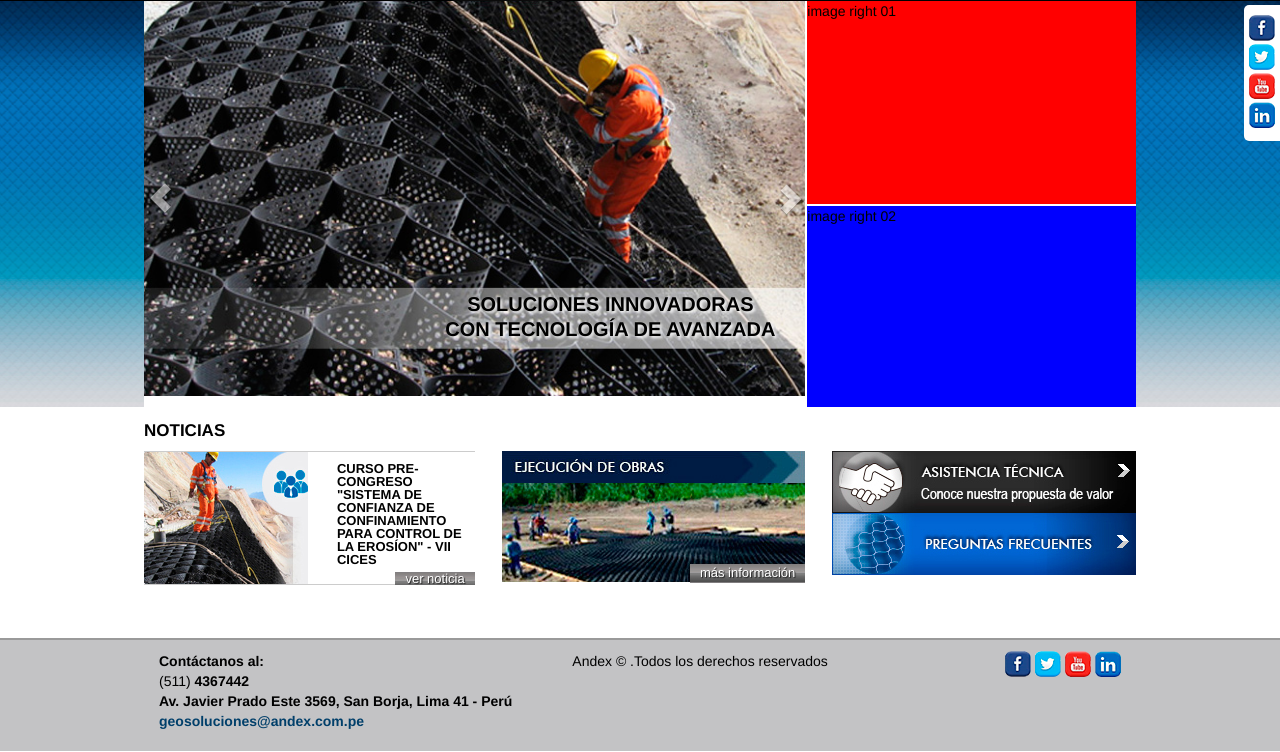
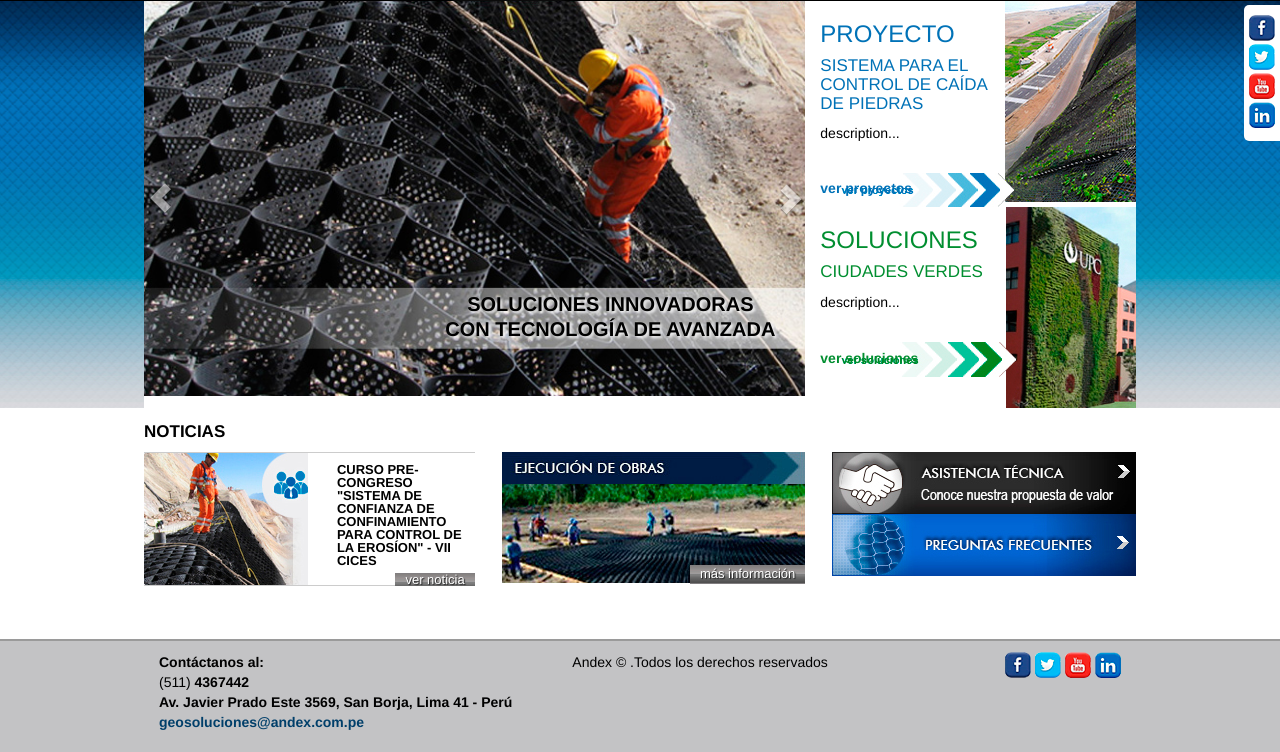
Before and after one commit to enlacee/wpandex, a PHP site: page / in a window 1280 px wide. Shown: the part 156-908 px from the top of the page. Run offline with PHP 8.4, Linux system fonts and the light colour scheme.

Commit message:
webdesign TheEnd

```diff
--- a/assets/css/style.css
+++ b/assets/css/style.css
@@ -277,9 +277,21 @@ body {
     width: 100%;
 }
 .slide-main-lef {
-    padding: 0 0 0 2px;
-    /*min-width: 308px;*/
+  padding: 0 0 0 15px;
 }
+.slide-main-lef>div>div  {
+    padding: 0 0 0 0px;
+}
+.btn-text-see-project {
+    position: absolute;
+    bottom: 9px;
+    left: 0px;
+}
+.btn-see-project {
+    position: absolute;
+    z-index: 1;
+}
+
 .bg-slide {
     background: transparent url('../img/slides/bg-slide.jpg') repeat-x top;
     border-top:1px solid black;
@@ -485,6 +497,13 @@ ul.nav .active{ color: #0192d8 }
   color: #003f6a !important;
 }
 
+.color-text-green {
+  color: #018e30;
+}
+.color-text-green-dark {
+  color: green;
+}
+
 .color-text-gray-light {
   color: #d3d3d5;
 }
--- a/index.html
+++ b/index.html
@@ -231,12 +231,40 @@
                     <!--endslider-->
                 </div>
                 <div class="col-md-4 slide-main-lef">
-                    <div class="" style="background-color: red; height:203px; margin:0 0 2px 0; padding: 0">
-                        image right 01
+                    <div class="clearfix margin-bottom-5">
+                        <div class="col-md-7 col-sm-7 col-xs-6  margin-bottom-5">
+                            <h3 class="text-uppercase color-text-blue">proyecto</h3>
+                            <h4 class="text-uppercase color-text-blue">Sistema para el control de caída de piedras</h4>
+                            <p>description...</p>
+                            <div class="btn-see-project">
+                                &nbsp;&nbsp;&nbsp;&nbsp;&nbsp;&nbsp;&nbsp;&nbsp;
+                                <span class="btn-text-see-project color-text-blue text-bold">ver proyectos</span>
+                                <img class="" style="margin: 0 0 0 20px" src="assets/img/btn-see-project.png" />
+                            </div>
+                        </div>
+                        <div class="col-md-5 col-sm-5 col-xs-6">
+                            <img  align="right" src="assets/img/f_proyecto_uno.jpg" alt="">
+                        </div>
                     </div>
-                    <div class="" style="background-color: blue;height:201px; margin:0; padding: 0">
-                        image right 02
+                    <div class="clearfix"></div>
+
+                    <div class="clearfix">
+                        <div class="col-md-7 col-sm-7 col-xs-6">
+                            <h3 class="text-uppercase color-text-green">soluciones</h3>
+                            <h4 class="text-uppercase color-text-green">ciudades verdes</h4>
+                            <p>description...</p>
+                            <div class="btn-see-project">
+                                &nbsp;&nbsp;&nbsp;&nbsp;&nbsp;&nbsp;&nbsp;&nbsp;
+                                <span class="btn-text-see-project color-text-green text-bold">ver soluciones</span>
+                                <img class="" style="margin: 0 0 0 20px" src="assets/img/btn-see-solution.png" />
+                            </div>
+                        </div>
+                        <div class="col-md-5 col-sm-5 col-xs-6">
+                            <img  align="right" src="assets/img/f_solucion_uno.jpg" alt="">
+                        </div>
                     </div>
+                    <div class="clearfix"></div>
+
                 </div>
             </div>
         </div>
@@ -269,9 +297,9 @@
             <div class="col-md-4 col-sm-6  news">
                 <div class="row news-f3">
                     <div class="col-md6 margin-bottom-10">
-                        <img align="right" class="img-responsive img-center"  src="assets/img/banner_asistencia_tecnica.jpg" /></div>
+                        <img align="right" class="img-responsive"  src="assets/img/banner_asistencia_tecnica.jpg" /></div>
                     <div class="col-md6">
-                        <img align="right" class="img-responsive  img-center"  src="assets/img/banner_preguntas_frecuentes.jpg" />
+                        <img align="right" class="img-responsive"  src="assets/img/banner_preguntas_frecuentes.jpg" />
                     </div>
                 </div>
 
```
Also changed, not shown: assets/img/btn-see-project.png (added), assets/img/btn-see-solution.png (added), assets/img/f_proyecto_uno.jpg (added), assets/img/f_solucion_uno.jpg (added).
